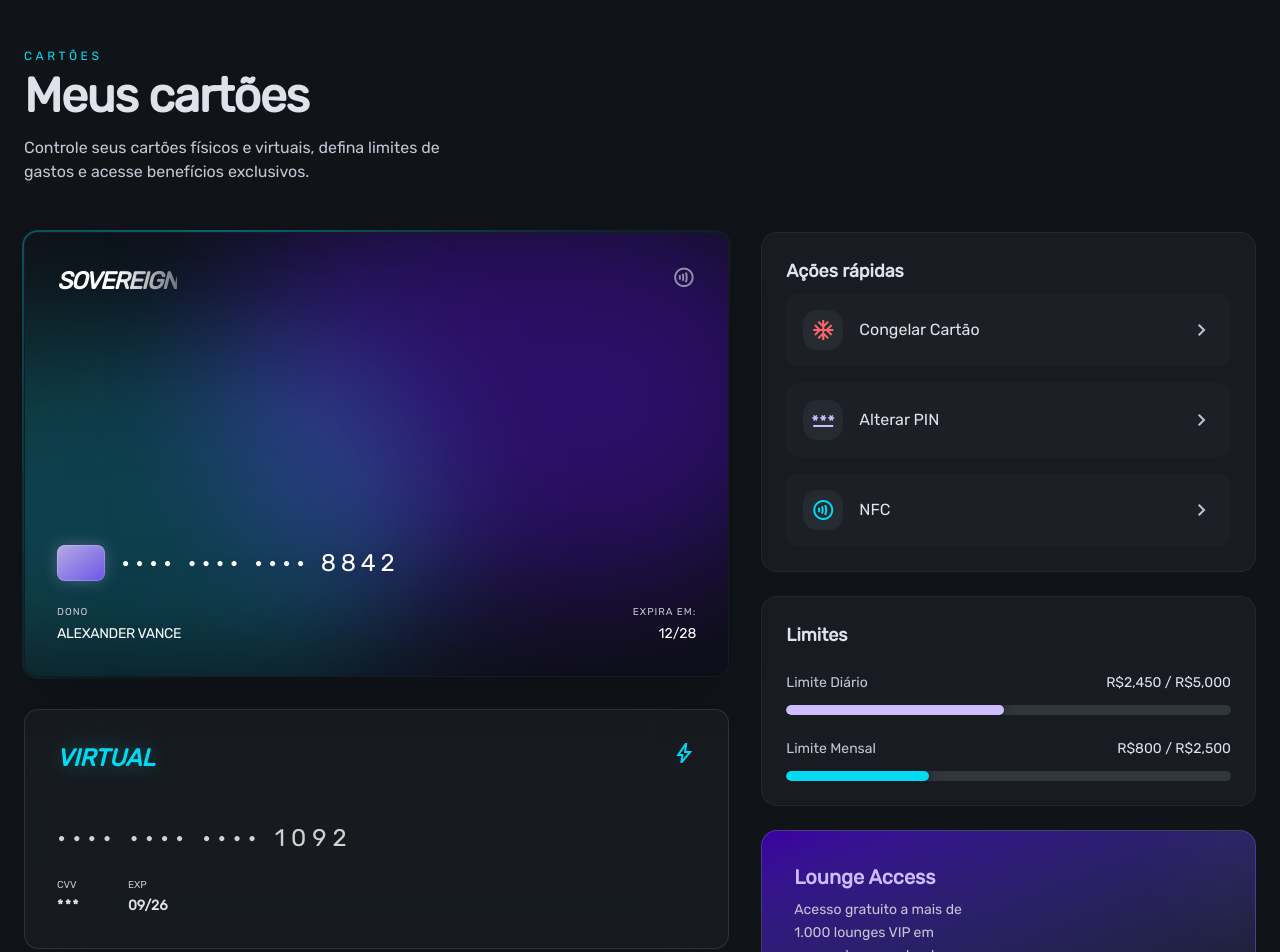
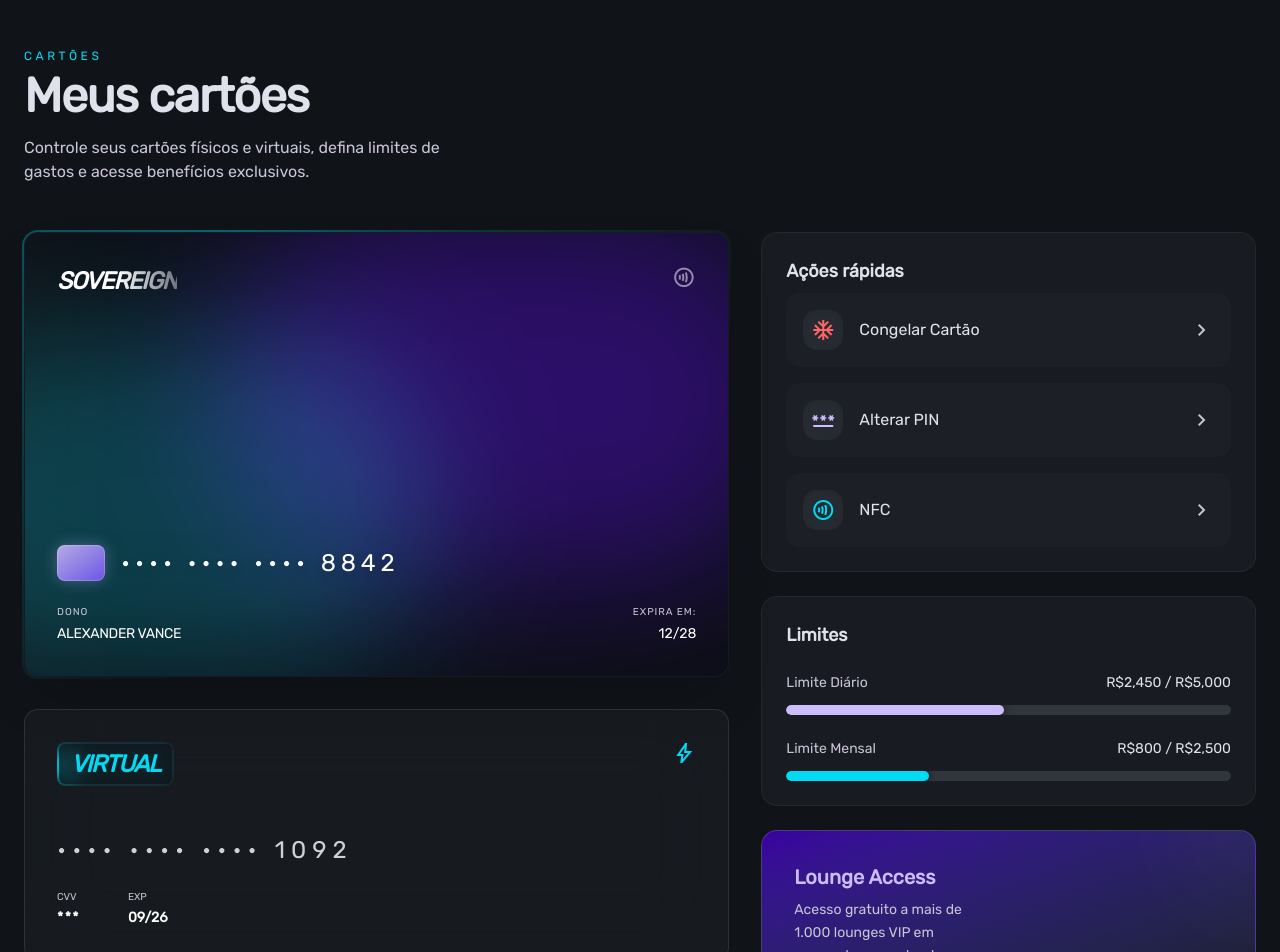
Before and after one commit to yDiony/WalletApp, a Next.js app: page /cards in a window 1280 px wide. Shown: the top 952 px of the page. Built offline with nearby package versions, Linux system fonts and the light colour scheme.

Commit message:
Readme update and changed to public repo

```diff
--- a/src/app/(private)/cards/page.tsx
+++ b/src/app/(private)/cards/page.tsx
@@ -127,10 +127,33 @@ export default function CardsPage() {
 >
   <div className="absolute inset-0 bg-gradient-to-tr from-[#00daf3]/5 to-transparent opacity-0 group-hover:opacity-100 transition-opacity duration-500" />
 
-            <div className="flex justify-between">
-              <span className="text-2xl font-black italic text-[#00daf3] drop-shadow-[0_0_10px_rgba(0,218,243,0.3)]">
+  <div className="flex justify-between items-start">
+
+    {/* CONTÊINER RELATIVO PARA O EFEITO NO TEXTO "VIRTUAL" */}
+    <div className="relative p-[2px] overflow-hidden rounded-md group">
+
+      {/* O FEIXE DE LUZ ANIMADO (BORDER BEAM) */}
+      <motion.div
+        animate={{
+          top: ["0%", "0%", "100%", "100%", "0%"],
+          left: ["0%", "100%", "100%", "0%", "0%"],
+          opacity: [0, 1, 1, 1, 0]
+        }}
+        transition={{
+          duration: 3, // Velocidade da luz
+          repeat: Infinity,
+          ease: "linear",
+        }}
+        className="absolute h-[60%] w-[40%] bg-[#00daf3] blur-[8px] rounded-full opacity-0 group-hover:opacity-80 transition-opacity"
+        style={{ transform: 'translate(-50%, -50%)' }}
+      />
+
+      {/* O TEXTO COM FUNDO SUTIL PARA CORTE DO BLUR */}
+      <span className="relative z-10 block px-3 py-1 rounded-sm bg-[#101419]/80 backdrop-blur-sm text-2xl font-black italic text-[#00daf3] drop-shadow-[0_0_10px_rgba(0,218,243,0.3)] tracking-tighter">
         VIRTUAL
       </span>
+    </div>
+
     <motion.div
       animate={{ y: [0, -5, 0] }}
       transition={{ duration: 2, repeat: Infinity }}
@@ -147,11 +170,11 @@ export default function CardsPage() {
     <div className="flex gap-12 text-sm">
       <div>
         <p className="text-[10px] uppercase text-[#c9c4d5] mb-1">CVV</p>
-                  <p className="font-bold tracking-widest">***</p>
+        <p className="font-bold tracking-widest text-white">***</p>
       </div>
       <div>
         <p className="text-[10px] uppercase text-[#c9c4d5] mb-1">Exp</p>
-                  <p className="font-bold">09/26</p>
+        <p className="font-bold text-white">09/26</p>
       </div>
     </div>
   </div>
```
Also changed, not shown: 1 other file (tests, documents, lock files or other folders). Lines whose indentation alone changed are shown as unchanged.
